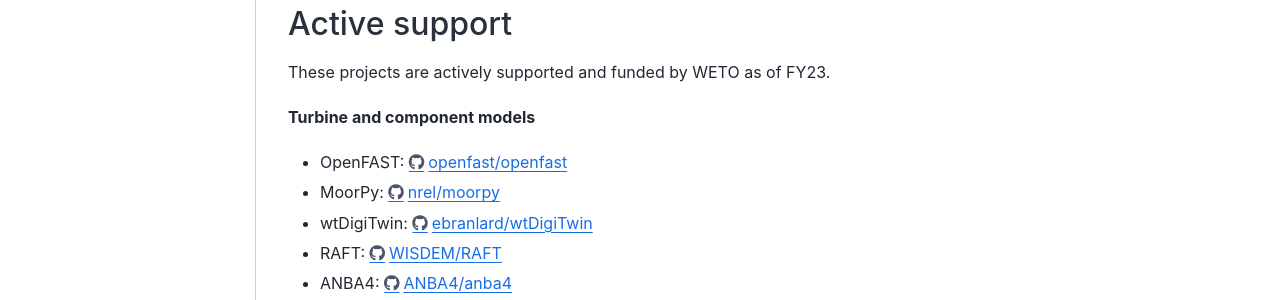
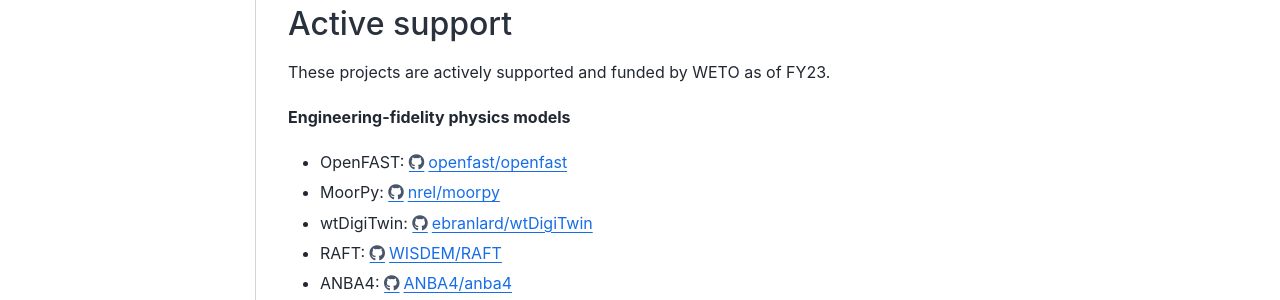
Before and after one commit to NREL/WETOStack, a Jupyter Book: the page built from docs/portfolio_analysis/software_list.md, in a window 1280 px wide and 900 px high. Shown: the part 441-741 px from the top of the window. Built offline with Jupyter Book 1.0.4 settings and Sphinx 7.4.7 and the Sphinx Book theme 1.1.4, drawn with Linux system fonts in a browser that asks for light colours.

Commit message:
Rename software category

```diff
--- a/docs/portfolio_analysis/software_list.md
+++ b/docs/portfolio_analysis/software_list.md
@@ -20,7 +20,7 @@
 
 These projects are actively supported and funded by WETO as of FY23.
 
-**Turbine and component models**
+**Engineering-fidelity physics models**
 - OpenFAST: https://github.com/openfast/openfast
 - MoorPy: https://github.com/nrel/moorpy
 - wtDigiTwin: https://github.com/ebranlard/wtDigiTwin
```
Also changed, not shown: docs/capabilities/overview.md (+1 -1 lines).
